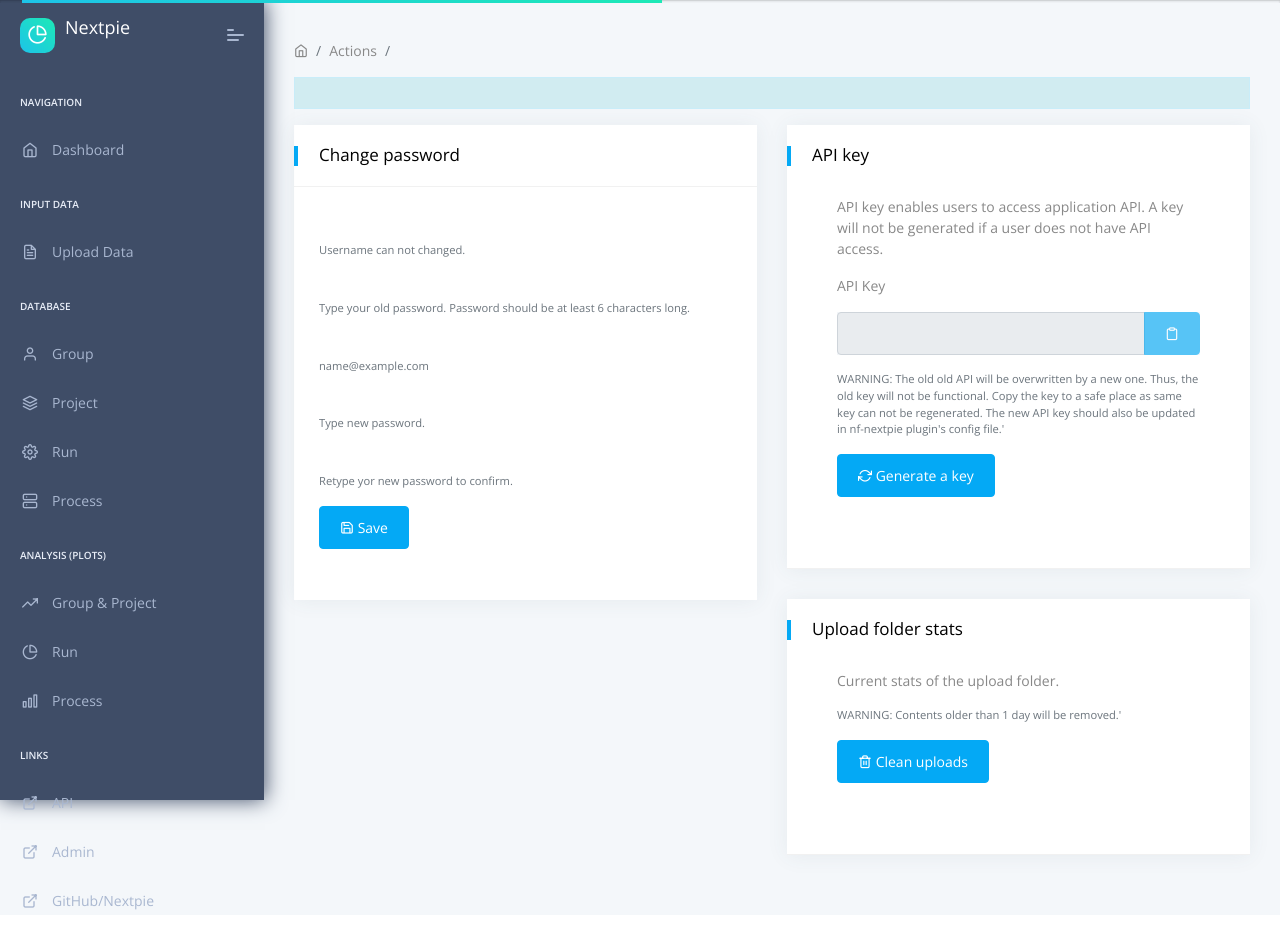
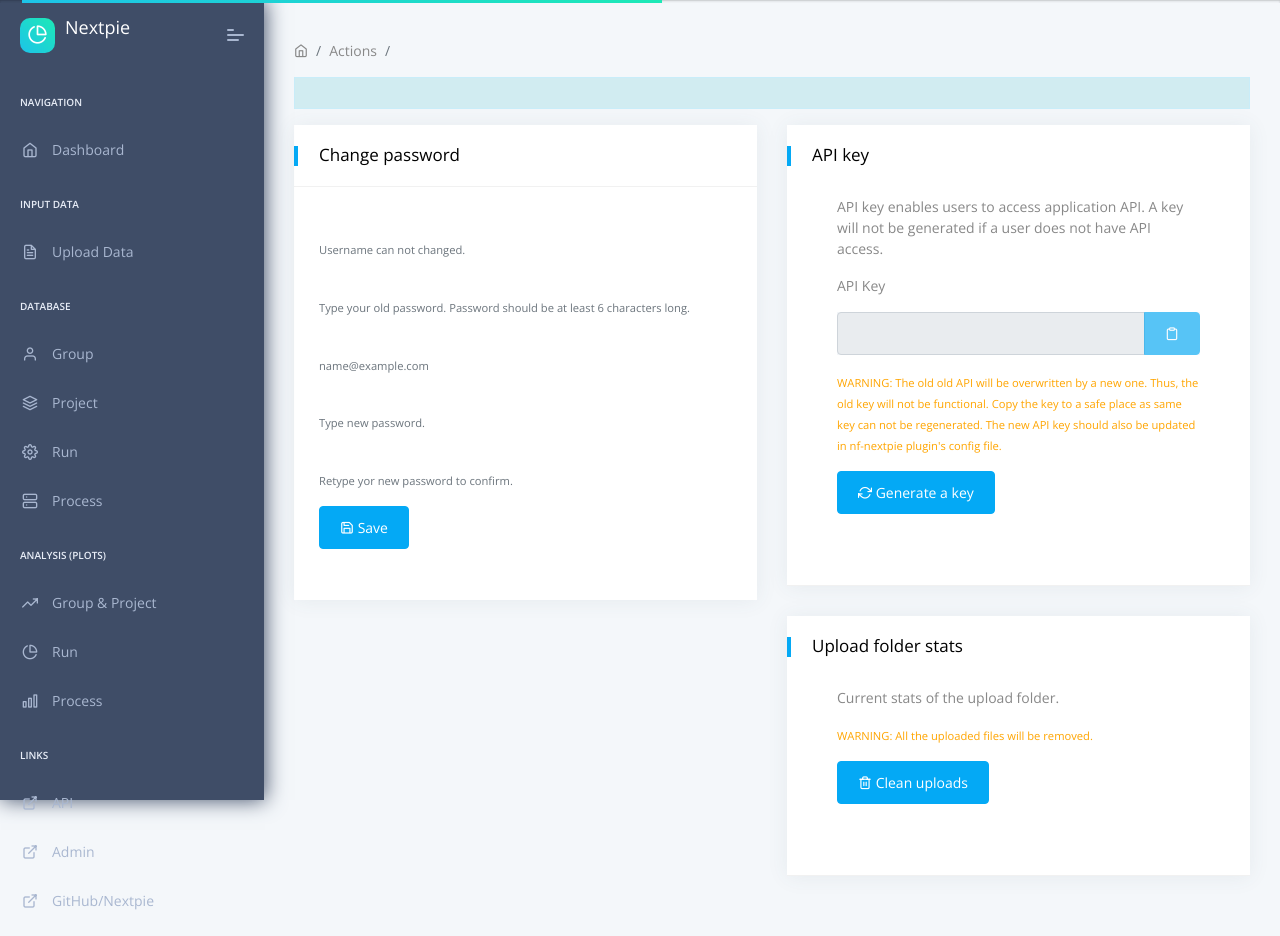
Before and after one commit to bishwaG/Nextpie, a Flask app: template app/home/templates/settings.html in a window 1280 px wide. Before the commit the page ends 910 px from the top, so only its background shows below. Run offline with Flask 2, Linux system fonts and the light colour scheme; the template is opened without the code that fills it: values that come from a table or form of the project are taken from there, others are empty; data comes from the database, SQL or seed files in the repository; some libraries are stand-ins or nearby versions.

Commit message:
Warning text color chagned 	modified:   app/home/templates/settings.html

```diff
--- a/app/home/templates/settings.html
+++ b/app/home/templates/settings.html
@@ -304,8 +304,8 @@
                                                       </div>
                                                 </div>
 
-                                                <small id="emailHelp" class="form-text text-muted" style="font-color:red;">WARNING: The old old API will be overwritten by a new one.
-                                                Thus, the old key will not be functional. Copy the key to a safe place as same key can not be regenerated. The new API key should also be updated in nf-nextpie plugin's config file.'</small>
+                                                <small id="emailHelp" style="color: orange;">WARNING: The old old API will be overwritten by a new one.
+                                                Thus, the old key will not be functional. Copy the key to a safe place as same key can not be regenerated. The new API key should also be updated in nf-nextpie plugin's config file.</small>
                                             </div>
 
 
@@ -336,7 +336,7 @@
 
 
                                             <div class="form-group">
-                                                <small id="emailHelp" class="form-text text-muted" style="font-color:red;">WARNING: Contents older than 1 day will be removed.'</small>
+                                                <small id="emailHelp" style="color: orange;">WARNING: All the uploaded files will be removed.</small>
                                             </div>
 
 
```
